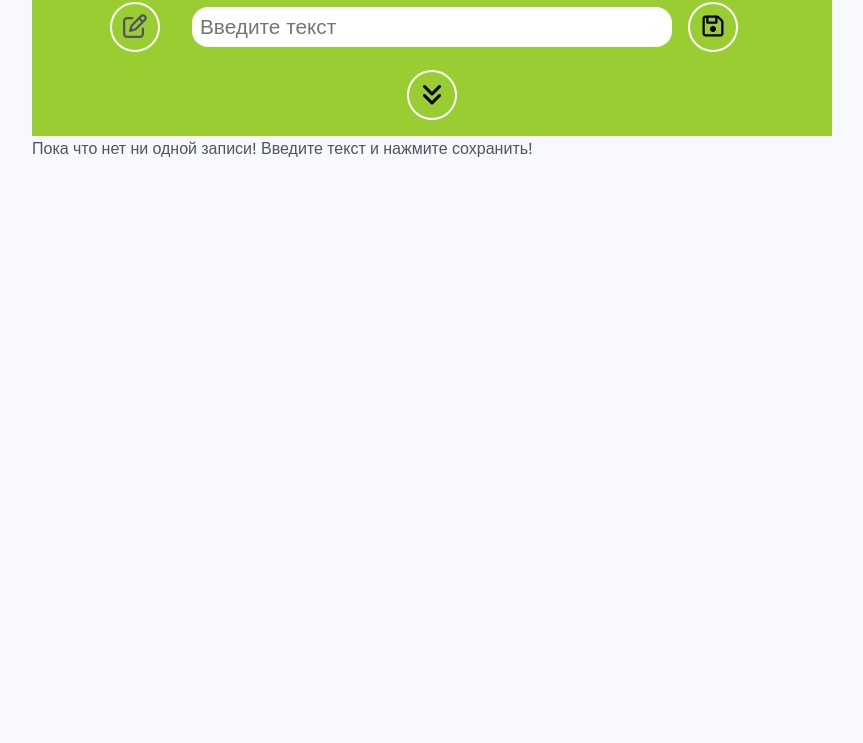
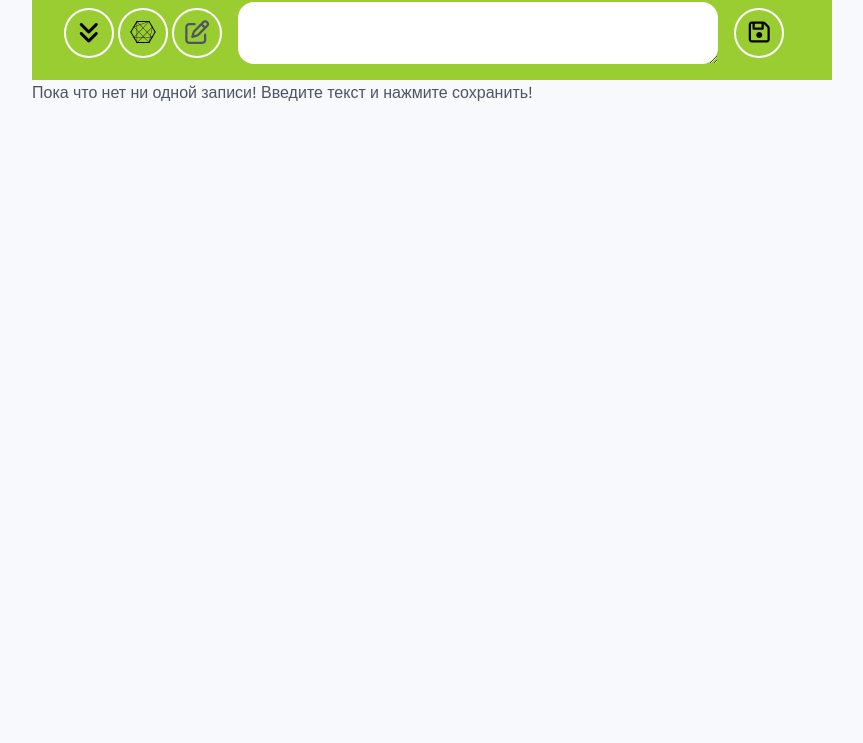
Before and after one commit to Dudarik/simpleTodo2, a plain HTML site: page index.html in a window 1280 px wide. Shown: the part 57-800 px from the top of the page, without its empty margins (208-1071 px from the left). Drawn offline with nearby package versions, Linux system fonts and the light colour scheme.

Commit message:
change main input to textarea, minor change in css

```diff
--- a/assets/scss/components/_mediaqueries.scss
+++ b/assets/scss/components/_mediaqueries.scss
@@ -38,7 +38,7 @@
   }
 
   .icon-color-picker__button{
-    margin-right: 2rem;
+    margin-right: 1rem;
   }
 
   .todolist__item{
--- a/index.html
+++ b/index.html
@@ -6,6 +6,7 @@
   <meta charset="UTF-8">
   <meta http-equiv="X-UA-Compatible" content="IE=edge">
   <meta name="viewport" content="width=device-width, initial-scale=1.0">
+  <link rel="stylesheet" href="https://unpkg.com/swiper@7/swiper-bundle.min.css">
   <link rel="stylesheet" href="./assets/css/styles.css">
 
   <title>Simple Todo List v2</title>
@@ -20,16 +21,29 @@
         <h2 class="todolist-form__logo">Мой ТуДу лист :)</h2>
         <div class="todolist-form__inputdata">
 
-          <button id="icon-color-picker-button" class="inputdata__button icon-color-picker__button" data-item-icon=""
-            data-item-icon-color="">
-            <div class="save-button-icon">
-              <i class="far fa-grin"></i>
-            </div>
-          </button>
+          <div class="todolist-form__control-buttons">
 
-          <input type="text" id="inputTodo" class="text-input inputdata__text-input mt-sd-1 mr-ld-1"
-            placeholder="Введите текст">
-          <div class="todolist__control-buttons">
+            <button class="swiper-slide inputdata__button">
+              <i class="fas fa-angle-double-down"></i>
+            </button>
+
+            <button class="swiper-slide inputdata__button">
+              <i class="fab fa-connectdevelop"></i>
+            </button>
+
+            <button id="icon-color-picker-button" class="inputdata__button icon-color-picker__button" data-item-icon="" data-item-icon-color="">
+              <div class="save-button-icon">
+                <i class="far fa-grin"></i>
+              </div>
+            </button>
+
+          </div>
+
+          <!-- <input type="text" id="inputTodo" class="text-input inputdata__text-input mt-sd-1 mr-ld-1"
+            placeholder="Введите текст"> -->
+
+            <textarea name="inputTodo" id="inputTodo" cols="20" rows="2" class="text-input inputdata__text-input mt-sd-1 mr-ld-1"></textarea>
+
             <button id="addButton" class="inputdata__button mt-sd-1 mr-ld-1">
               <div class="save-button-icon">
                 <i class="fa fa-floppy-o"></i>
@@ -41,16 +55,10 @@
               <i class="fas fa-cog"></i>
 
             </button> -->
-          </div>
 
 
         </div>
 
-        <div class="todolist-settings">
-          <button class="inputdata__button">
-            <i class="fas fa-angle-double-down"></i>
-          </button>
-        </div>
       </div>
 
       <div id="list">
@@ -105,11 +113,13 @@
   </template>
 
   <template id="tmpl_modal-window__button_ok">
-    <button class="inputdata__button modal-window__ok-button"><i id="modal-window_obi" class="far fa-check-circle"></i></button>
+    <button class="inputdata__button modal-window__ok-button"><i id="modal-window_obi"
+        class="far fa-check-circle"></i></button>
   </template>
 
   <template id="tmpl_modal-window__button_cancel">
-    <button class="inputdata__button modal-window__cancel-button"><i id="modal-window_cbi" class="fas fa-ban"></i></button>
+    <button class="inputdata__button modal-window__cancel-button"><i id="modal-window_cbi"
+        class="fas fa-ban"></i></button>
   </template>
 
 
@@ -120,6 +130,7 @@
   <div class="cssdebug">
 
   </div>
+  <script src="https://unpkg.com/swiper@7/swiper-bundle.min.js"></script>
   <script src="./assets/js/plugins/base.js"></script>
   <script src="./assets/js/plugins/modal-window/modal.js"></script>
   <script src="./assets/js/todolist.js"></script>
```
Also changed, not shown: assets/css/styles.css.
